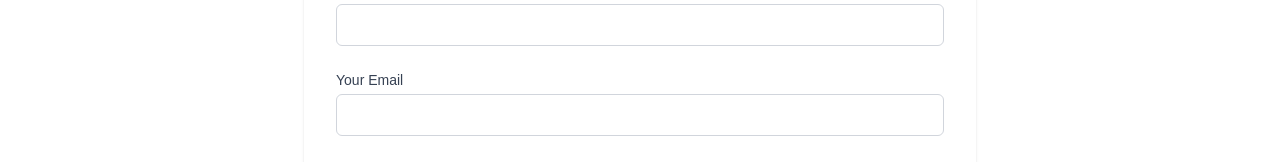
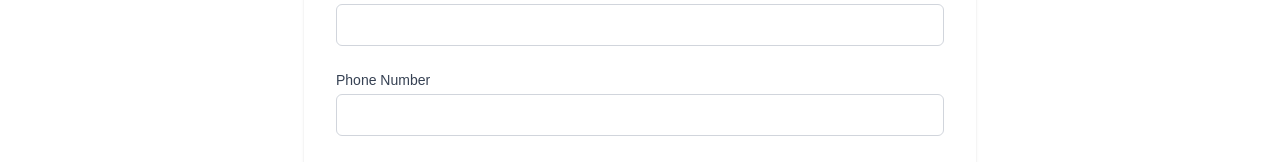
Before and after one commit to lokondey72/spa, a Next.js app: page /contact in a window 1280 px wide. Shown: the part 544-706 px from the top of the page. Built offline with nearby package versions, Linux system fonts and the light colour scheme.

Commit message:
17-04 demo 6 commit

```diff
--- a/src/app/contact/page.js
+++ b/src/app/contact/page.js
@@ -75,7 +75,18 @@ export default function ContactPage() {
               type="text"
               name="user_name"
               required
-              className="mt-1 w-full border border-gray-300 rounded-md px-4 py-2 focus:ring-emerald-500 focus:border-emerald-500"
+              className="mt-1 w-full border text-gray-500 border-gray-300 rounded-md px-4 py-2 focus:ring-emerald-500 focus:border-emerald-500"
+            />
+          </div>
+          <div>
+            <label className="block text-sm font-medium text-gray-700">
+              Phone Number
+            </label>
+            <input
+              type="tel"
+              name="user_phone"
+              required
+              className="mt-1 w-full border text-gray-500 border-gray-300 rounded-md px-4 py-2 focus:ring-emerald-500 focus:border-emerald-500"
             />
           </div>
           <div>
@@ -86,7 +97,7 @@ export default function ContactPage() {
               type="email"
               name="user_email"
               required
-              className="mt-1 w-full border border-gray-300 rounded-md px-4 py-2 focus:ring-emerald-500 focus:border-emerald-500"
+              className="mt-1 w-full border text-gray-500 border-gray-300 rounded-md px-4 py-2 focus:ring-emerald-500 focus:border-emerald-500"
             />
           </div>
           <div>
@@ -97,7 +108,7 @@ export default function ContactPage() {
               name="message"
               rows="4"
               required
-              className="mt-1 w-full border border-gray-300 rounded-md px-4 py-2 focus:ring-emerald-500 focus:border-emerald-500"
+              className="mt-1 w-full border text-gray-500 border-gray-300 rounded-md px-4 py-2 focus:ring-emerald-500 focus:border-emerald-500"
             ></textarea>
           </div>
           <button
```
